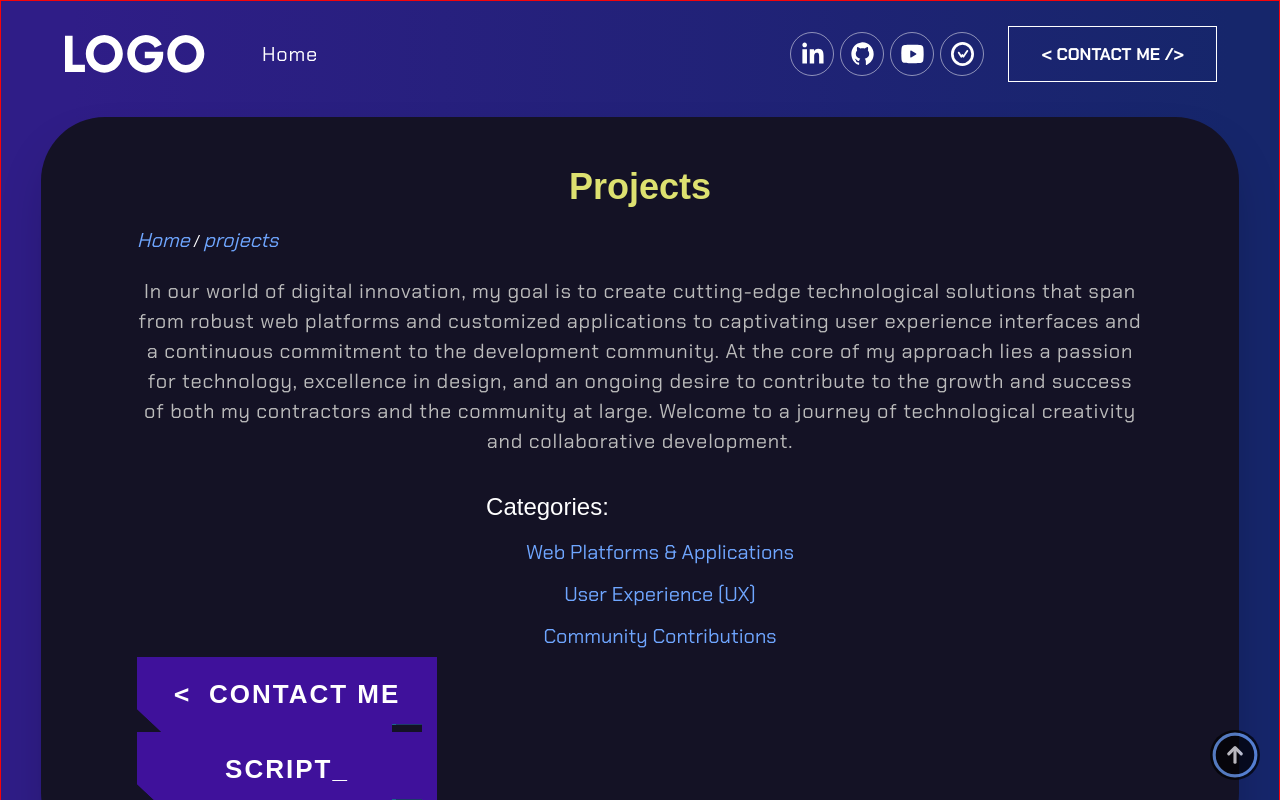
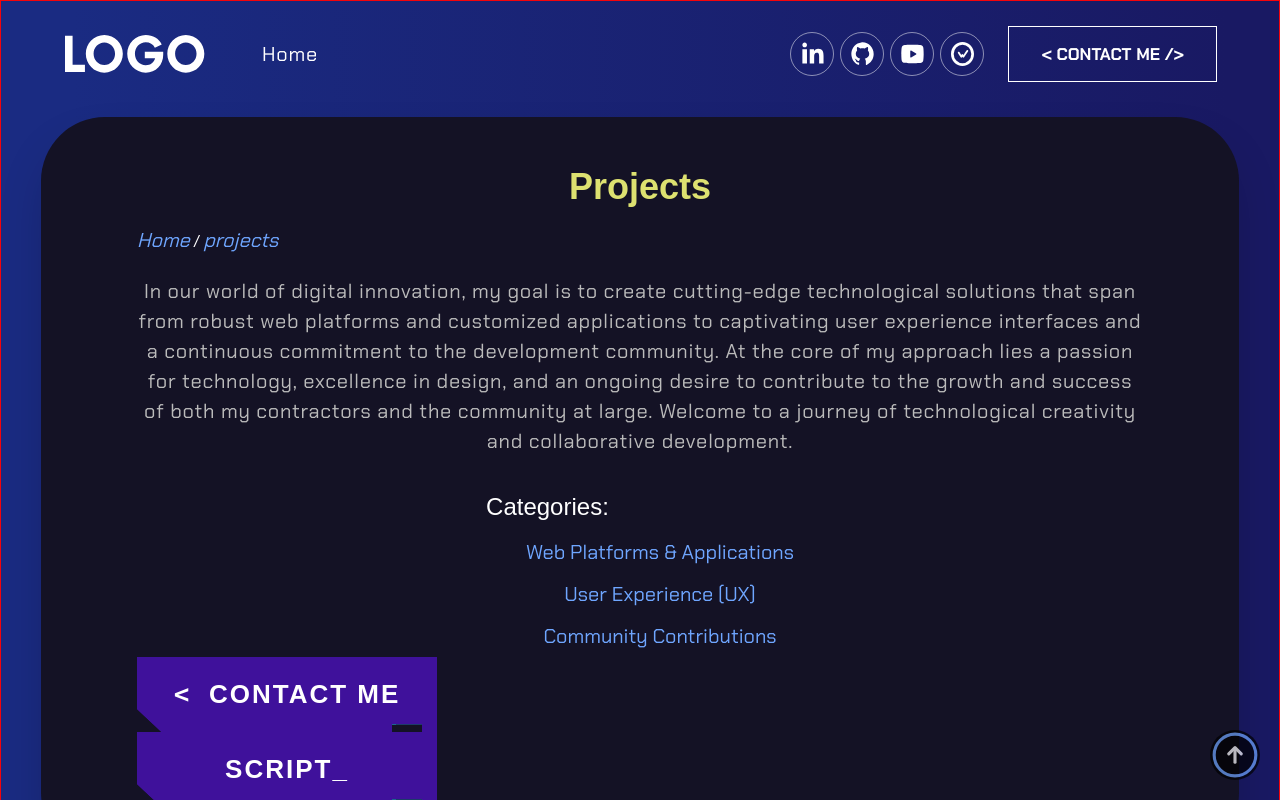
Before and after one commit to ThePushMaker/My_Portfolio_React_Vite, a React (Vite) app: page /projects in a window 1280 px wide. Shown: the top 800 px of the page. Built offline with nearby package versions, Linux system fonts and the light colour scheme; a web font is replaced by a local one.

Commit message:
style: bg gradient

```diff
--- a/src/index.css
+++ b/src/index.css
@@ -51,6 +51,7 @@
   --button-font-size: 17px;
   --gradient_color1: #ac31b0;
   --gradient_color2: #341da8;
+  --degradado1: linear-gradient(90deg, #1a2b82 5.58%, #191963 95.91%);
   --degradado2: linear-gradient(90.21deg, #341da8 -5.91%, #161333 111.58%);
   --normal-font-family: 'Chakra', sans-serif;
   --styled-font-family1: "Cyber", sans-serif;
@@ -258,7 +259,7 @@ p.danger {
 
 /* 341da8 */
 .degradado1 {
-  background: linear-gradient(90.21deg, #2f1d87 5.58%, #16266b 95.91%);
+  background: var(--degradado1);
 }
 .svg_link1:hover svg path {
   fill: var(--link_color_hover);
```
